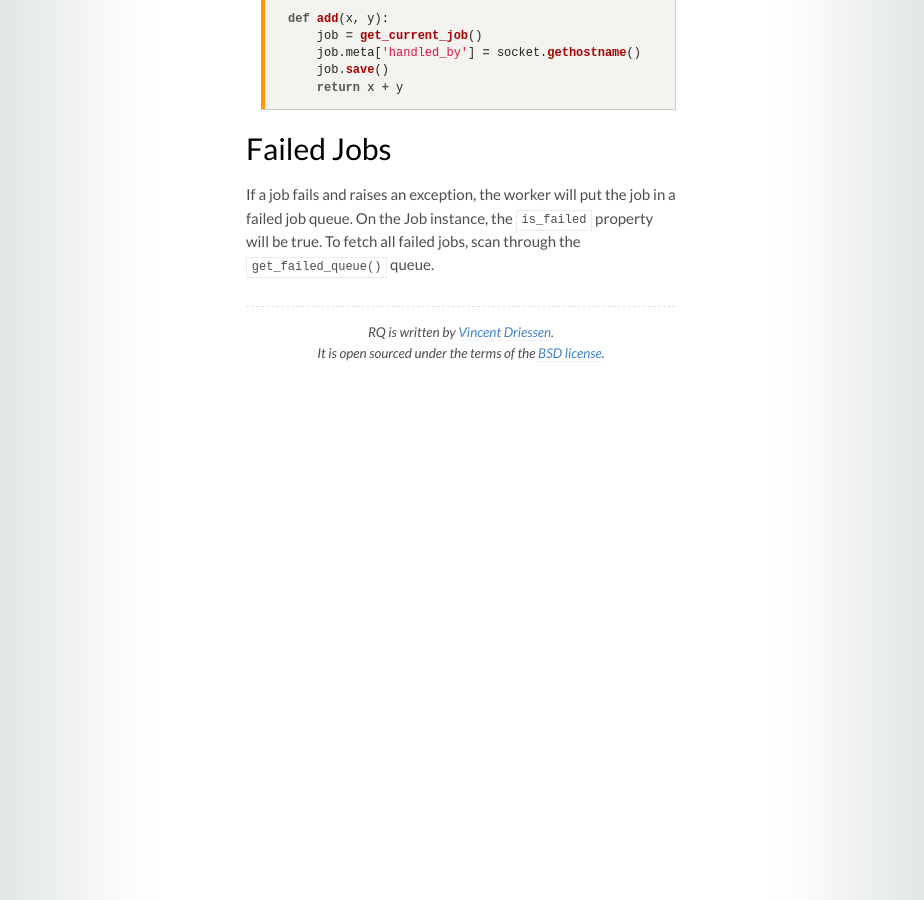
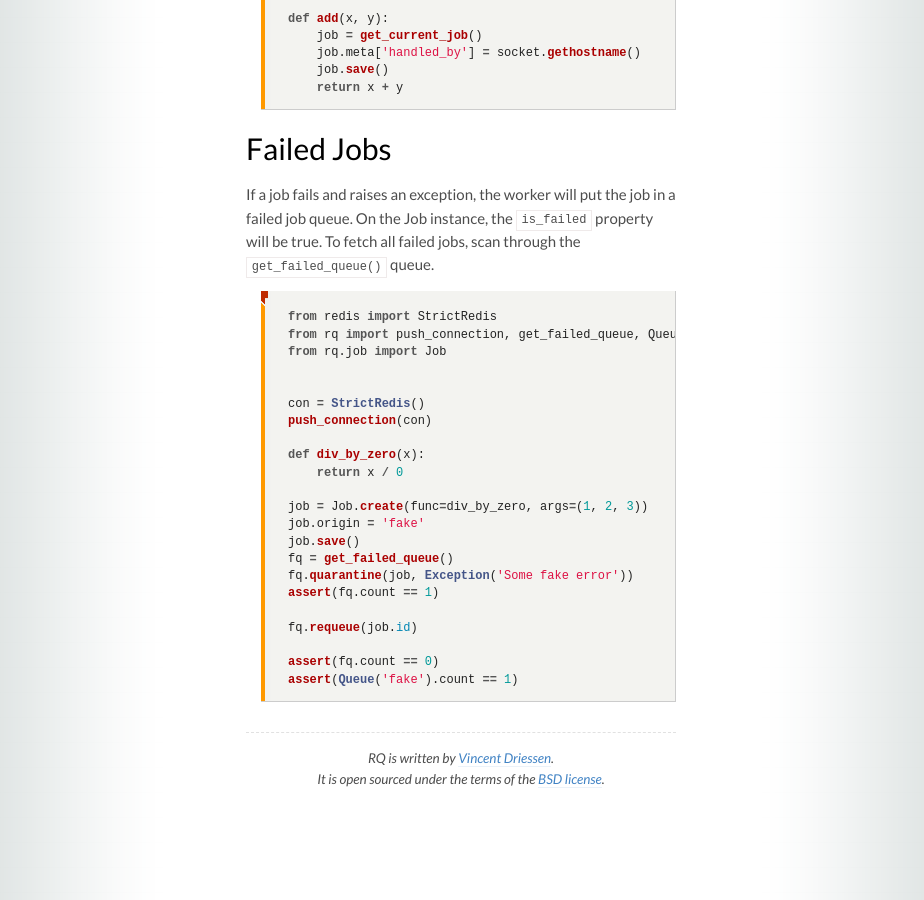
Before and after one commit to rq/rq, a Jekyll site: the page built from docs/jobs.md, in a window 1280 px wide and 900 px high, scrolled down 957 px. Shown: the whole window, without its empty margins (179-1103 px from the left). Built offline with Jekyll 4.4.1, drawn with Linux system fonts in a browser that asks for light colours; some web fonts are replaced; Markdown is read by kramdown in place of the engine named in the settings.

Commit message:
python code added

```diff
--- a/docs/jobs.md
+++ b/docs/jobs.md
@@ -51,5 +51,26 @@ On the Job instance, the `is_failed` property will be true. To fetch all failed
 through the `get_failed_queue()` queue.
 
 {% highlight python %}
+from redis import StrictRedis
+from rq import push_connection, get_failed_queue, Queue
+from rq.job import Job
 
+
+con = StrictRedis()
+push_connection(con)
+
+def div_by_zero(x):
+    return x / 0
+
+job = Job.create(func=div_by_zero, args=(1, 2, 3))
+job.origin = 'fake'
+job.save()
+fq = get_failed_queue()
+fq.quarantine(job, Exception('Some fake error'))
+assert(fq.count == 1)
+
+fq.requeue(job.id)
+
+assert(fq.count == 0)
+assert(Queue('fake').count == 1)
 {% endhighlight %}
```
